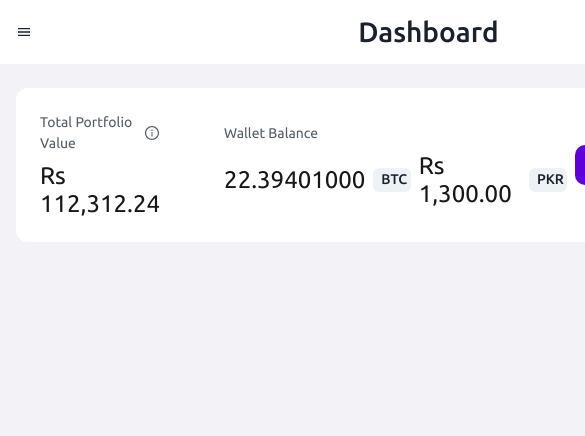
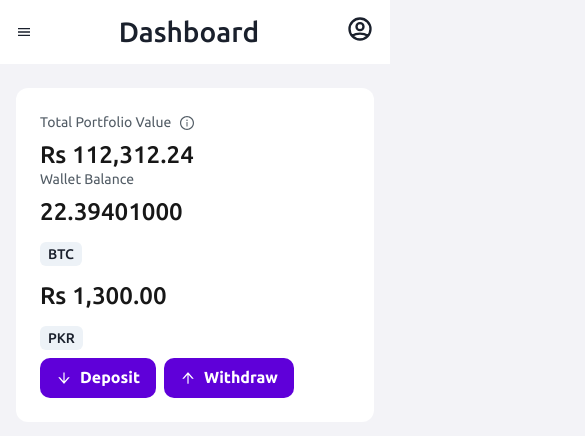
Before and after one commit to FaiqNawaz/Crypto-Dashboard, a React (Vite) app: page / in a window 390 px wide. Shown: the top 436 px of the page, 585 px wide, since content can reach past the window. Built offline with nearby package versions, Linux system fonts and the light colour scheme.

Commit message:
Top portfolio responsive

```diff
--- a/src/Pages/Dashboard/PortfolioSection.jsx
+++ b/src/Pages/Dashboard/PortfolioSection.jsx
@@ -5,24 +5,45 @@ import { AiOutlineArrowDown, AiOutlineArrowUp } from "react-icons/ai";
 
 const PortfolioSection = () => {
   return (
-    <HStack bg="white" borderRadius="xl" p="6" justify="space-between">
-      <HStack spacing="16">
+    <HStack
+      bg="white"
+      borderRadius="xl"
+      p="6"
+      justify="space-between"
+      flexDir={{ base: "column", xl: "row" }}
+      align={{ base: "flex-start", xl: "center" }}
+    >
+      <HStack
+        spacing={{ base: "0", xl: "16" }}
+        flexDir={{ base: "column", xl: "row" }}
+        align={{ base: "flex-start", xl: "center" }}
+      >
         <Stack>
           <HStack color="black.80">
             <Text fontSize="sm">Total Portfolio Value</Text>
             <Icon as={AiOutlineInfoCircle} />
           </HStack>
-          <Text textStyle="h2">Rs 112,312.24</Text>
+          <Text textStyle="h2" fontWeight="medium">
+            Rs 112,312.24
+          </Text>
         </Stack>
 
         <Stack>
           <HStack color="black.80">
             <Text fontSize="sm">Wallet Balance</Text>
           </HStack>
-          <HStack>
-            <Text textStyle="h2">22.39401000</Text>{" "}
+          <HStack
+            spacing={4}
+            flexDir={{ base: "column", sm: "row" }}
+            align={{ base: "flex-start", sm: "center" }}
+          >
+            <Text textStyle="h2" fontWeight="medium">
+              22.39401000
+            </Text>{" "}
             <Tag colorScheme="gray">BTC</Tag>
-            <Text textStyle="h2">Rs 1,300.00</Text>{" "}
+            <Text textStyle="h2" fontWeight="medium">
+              Rs 1,300.00
+            </Text>{" "}
             <Tag colorScheme="gray">PKR</Tag>
           </HStack>
         </Stack>
```
